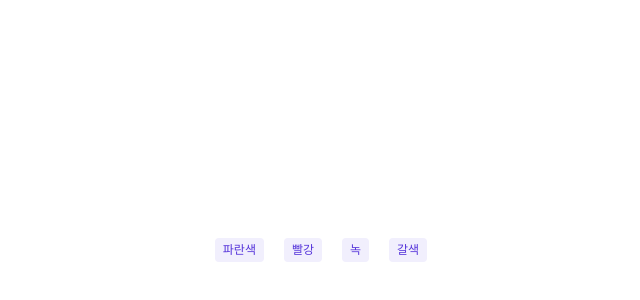
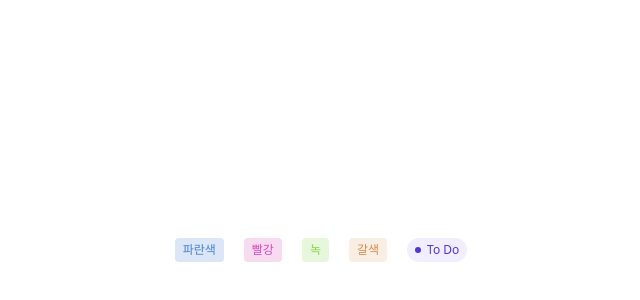
Before and after one commit to Sprint-Part3-Team14/Taskify, a Next.js app: page /dashboard in a window 1280 px wide. Shown: the part 150-450 px from the top of the page, without its empty margins (319-959 px from the left). Built offline with nearby package versions, Linux system fonts and the light colour scheme.

Commit message:
🩹 Fix : Fixed an issue where the specified background value was not applied due to the default background value.
배경 값이 지정되어 있어서 프롭스로 지정한 배경과 폰트색상이 지정안되는 문제 해결

```diff
--- a/app/dashboard/page.tsx
+++ b/app/dashboard/page.tsx
@@ -1,3 +1,4 @@
+import ProgressChip from '@/components/Chip/ProgressChip';
 import TagChip from '@/components/Chip/TagChip';
 
 const Dashboard = () => {
@@ -15,6 +16,7 @@ const Dashboard = () => {
       <TagChip color='brown' size='large'>
         갈색
       </TagChip>
+      <ProgressChip size='large' title='To Do' />
     </main>
   );
 };
--- a/components/Chip/TagChip.tsx
+++ b/components/Chip/TagChip.tsx
@@ -16,8 +16,7 @@ const TagChip = ({ size, children, color }: Props) => {
     brown: 'bg-[#F9EEE3]  text-[#D58D49]',
   };
   return (
-    <div
-      className={`${fontSizeSelect[size]} ${randomColor[color]} flex items-center  px-2 py-1 gap-1.5 rounded bg-tp-violet_100 text-tp-violet_900`}>
+    <div className={`${fontSizeSelect[size]} ${randomColor[color]} flex items-center  px-2 py-1 gap-1.5 rounded  `}>
       <div>{children}</div>
     </div>
   );
```
